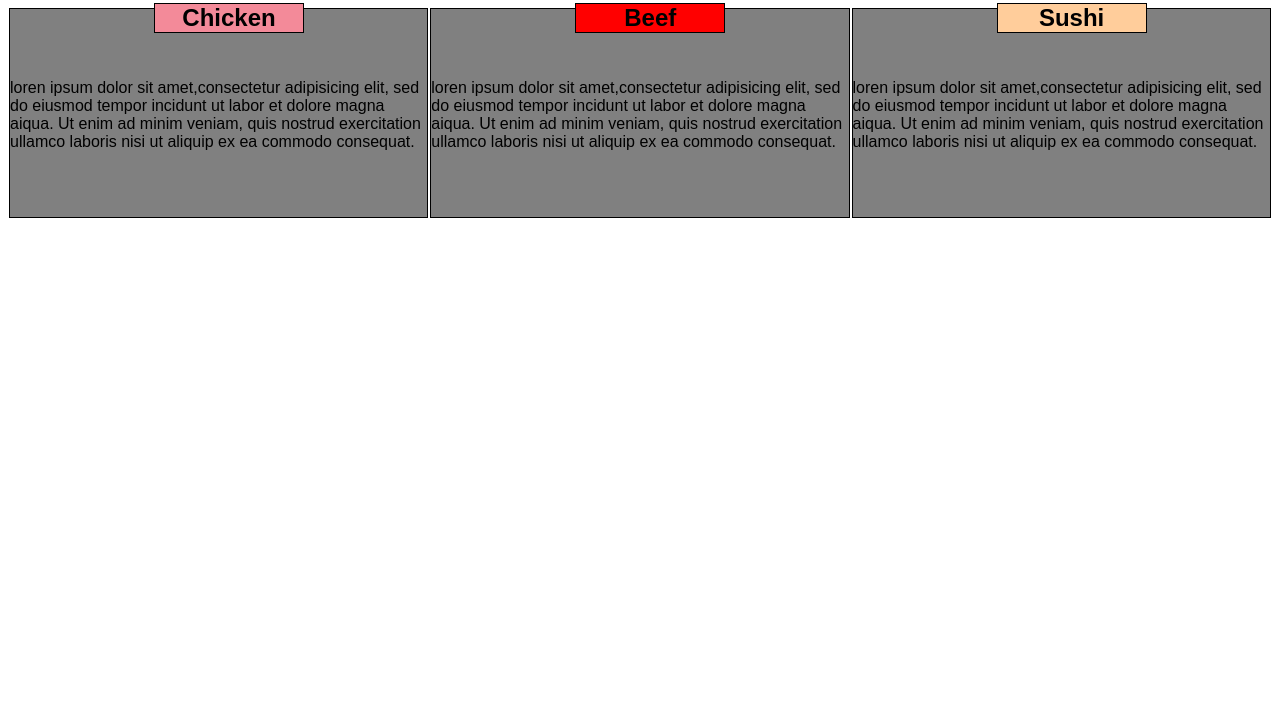
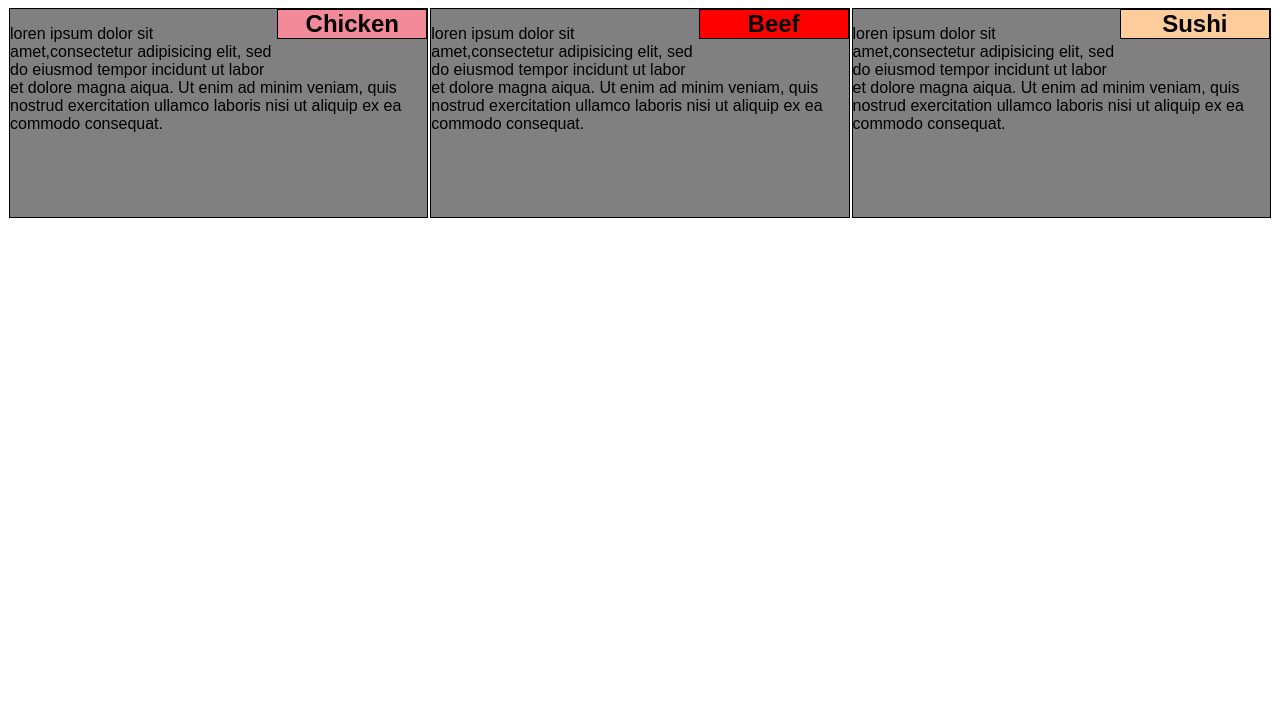
Before and after one commit to Elie02/module2-solution, a plain HTML site: page index.html in a window 1280 px wide. Shown: the part 73-800 px from the top of the page. Drawn offline with Linux system fonts and the light colour scheme.

Commit message:
modification of h2 box

```diff
--- a/index.html
+++ b/index.html
@@ -29,8 +29,8 @@
      	border: 1px solid black;
      	width: 150px;
      	position: relative;
-     	top: -26px;
-     	left: 144px;
+	float:right;
+     	top: -20px;
      }
      #id-1 {
      	background-color: rgb(243,138,153);
```
